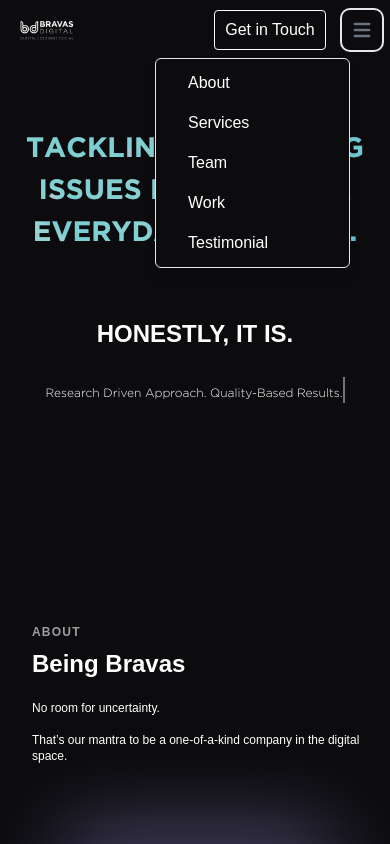
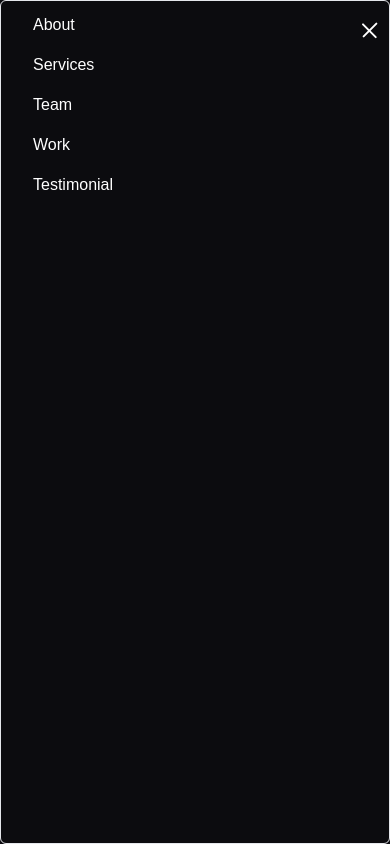
Before and after one commit to Ashutoshkr23/Bravos-11, a Next.js app: page / in a window 390 px wide. Both pictures are taken after a click on the button 362 px from the left and 30 px from the top of the page. Shown: the top 844 px of the page. Built offline with nearby package versions, Linux system fonts and the light colour scheme; no server answers.

Commit message:
btn-design changed

```diff
--- a/src/components/Navbar.jsx
+++ b/src/components/Navbar.jsx
@@ -75,11 +75,21 @@ function Navbar() {
                           <button className='h-10 btn w-28 ml-12 rounded text-white border border-white hover:bg-green-2 hover:border-none hover:font-bold my-auto mr-4'><a href="https://siddharth223358.typeform.com/to/zj0SLmyj" target="_blank">Get in Touch</a></button>
                       <button
                           onClick={() => setIsOpen(!isOpen)}
-                          type="button" className="inline-flex items-center p-2 text-sm text-gray-500 rounded-lg  hover:bg-gray-100 focus:outline-none focus:ring-2 focus:ring-gray-200 dark:text-gray-400 dark:hover:bg-gray-700 dark:focus:ring-gray-600">
-                          <svg className="w-6 h-6" aria-hidden="true" fill="currentColor" viewBox="0 0 20 20" xmlns="http://www.w3.org/2000/svg"><path fillRule="evenodd" d="M3 5a1 1 0 011-1h12a1 1 0 110 2H4a1 1 0 01-1-1zM3 10a1 1 0 011-1h12a1 1 0 110 2H4a1 1 0 01-1-1zM3 15a1 1 0 011-1h12a1 1 0 110 2H4a1 1 0 01-1-1z" clipRule="evenodd"></path></svg>
+                          type="button" className="inline-flex relative z-[100] items-center ">
+                              <div className='  h-3.5 w-5'>
+                                  <div
+                                      className={` h-0.5 bg-white w-5 origin-top-left ease-in duration-200 rounded-md ${isOpen ? 'rotate-45 translate-x-px' : 'rotate-0'}`}
+                                  />
+                                  <div
+                                      className={` h-0.5 w-5 bg-white ease-in duration-200 rounded-md mt-1 ${isOpen ? 'hidden' : 'block'}`}
+                                  />
+                                  <div
+                                      className={` h-0.5 w-5 bg-white ease-in duration-200  rounded-md mt-1  ${isOpen ? '-rotate-45 -translate-x-0.5 ' : 'rotate-0 '}`}
+                                  />
+                              </div>
                       </button>
                       {isOpen && (
-                          <div className="absolute w-1/2 right-0 mt-12 mr-10 bg-dark border rounded-md shadow-lg z-10">
+                          <div className="absolute w-full h-screen  right-0 top-0 bg-dark border rounded-md shadow-lg z-10">
                               <div className="py-1 px-4 ">
                                   <a
                                       href="#about"
@@ -119,9 +129,6 @@ function Navbar() {
               </div>
           </nav>
           </div>
-
-
-
       </div>
   )
 }
```
